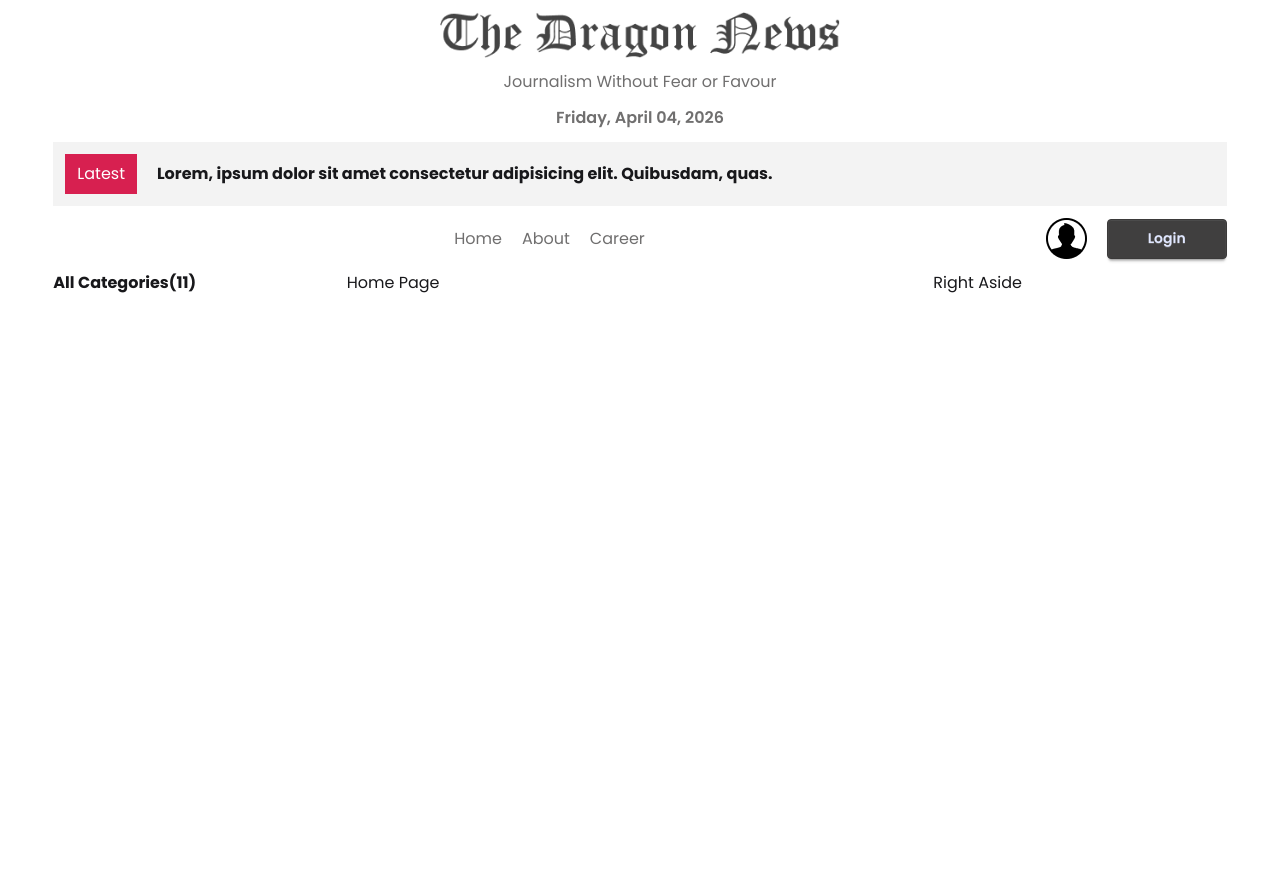
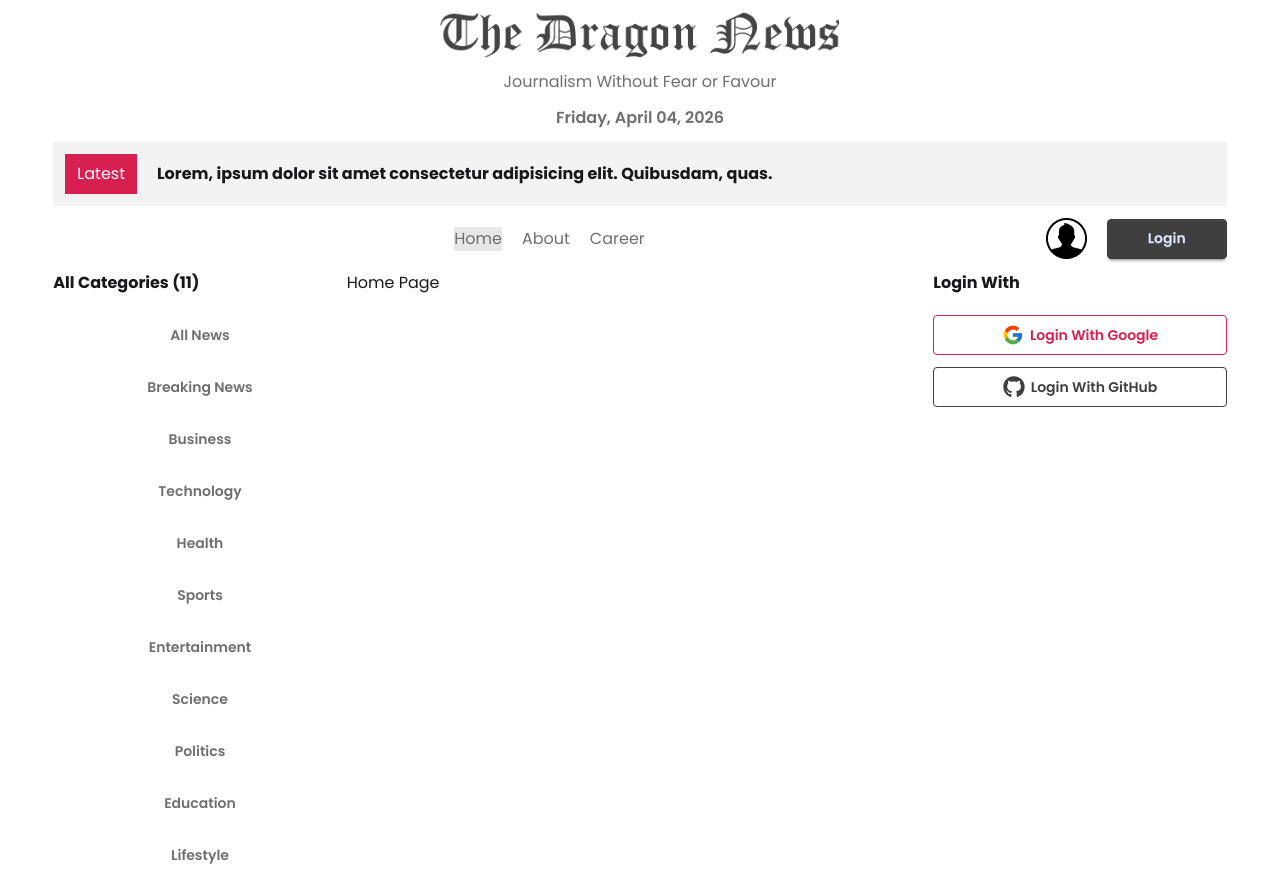
Before and after one commit to shompaaa/dragon-news, a React (Vite) app: page / in a window 1280 px wide. Before the commit the page ends 800 px from the top, so only its background shows below. Built offline with nearby package versions, Linux system fonts and the light colour scheme.

Commit message:
Display Categories & Show Params & Social Login options

```diff
--- a/package.json
+++ b/package.json
@@ -15,6 +15,7 @@
     "react": "^19.2.4",
     "react-dom": "^19.2.4",
     "react-fast-marquee": "^1.6.5",
+    "react-icons": "^5.6.0",
     "react-marquee-slider": "^1.1.5",
     "react-router": "^7.14.0",
     "tailwindcss": "^4.2.2"
--- a/src/components/Categories/Categories.jsx
+++ b/src/components/Categories/Categories.jsx
@@ -1,12 +1,24 @@
 import React, { use } from 'react';
+import { NavLink } from 'react-router';
 
 const categoryPromise = fetch('/categories.json').then(res =>res.json())
 const Categories = () => {
     const categories = use(categoryPromise)
     return (
         <div>
-            <h2 className='font-bold'>All Categories({categories.length})</h2>
+            <h2 className='font-bold'>All Categories ({categories.length})</h2>
+            <div className='grid grid-cols-1 mt-5 gap-3'>
+                {
+                    categories.map(category => <NavLink
+                        key={category.id}
+                        className={'text-accent font-semibold btn btn-outline bg-base-100 hover:bg-base-200 border-0'}
+                        to={`/category/${category.id}`}
+                        category={category}
+                        >{category.name}</NavLink>)
+                }
+            </div>
         </div>
+
     );
 };
 
--- a/src/components/HomeLayout/RightAside/RightAside.jsx
+++ b/src/components/HomeLayout/RightAside/RightAside.jsx
@@ -1,9 +1,10 @@
 import React from 'react';
+import SocialLogin from '../SocialLogin/SocialLogin';
 
 const RightAside = () => {
     return (
         <div>
-            <h1>Right Aside</h1>
+            <SocialLogin></SocialLogin>
         </div>
     );
 };
--- /dev/null
+++ b/src/components/HomeLayout/SocialLogin/SocialLogin.jsx
@@ -0,0 +1,23 @@
+import React from "react";
+import { FaGithub } from "react-icons/fa";
+import { FcGoogle } from "react-icons/fc";
+
+const SocialLogin = () => {
+  return (
+    <div>
+      <h2 className="font-bold mb-5">Login With</h2>
+      <div className="space-y-3">
+        <button className="btn w-full btn-outline btn-secondary">
+          <FcGoogle size={22} /> Login With Google
+        </button>
+
+        <button className="btn w-full btn-outline btn-primary">
+          <FaGithub size={22}/>
+          Login With GitHub
+        </button>
+      </div>
+    </div>
+  );
+};
+
+export default SocialLogin;
--- a/src/index.css
+++ b/src/index.css
@@ -19,3 +19,7 @@
 * {
   font-family: "Poppins", sans-serif;
 }
+
+a.active{
+  @apply bg-base-300
+}
--- a/src/pages/CategoryNews/CategoryNews.jsx
+++ b/src/pages/CategoryNews/CategoryNews.jsx
@@ -1,9 +1,11 @@
 import React from 'react';
+import { useParams } from 'react-router';
 
 const CategoryNews = () => {
+    const {id} = useParams()
     return (
         <div>
-            <h1>Category News</h1>
+            <h1>Category News-{id}</h1>
         </div>
     );
 };
```
Also changed, not shown: 1 other file (tests, documents, lock files or other folders).
